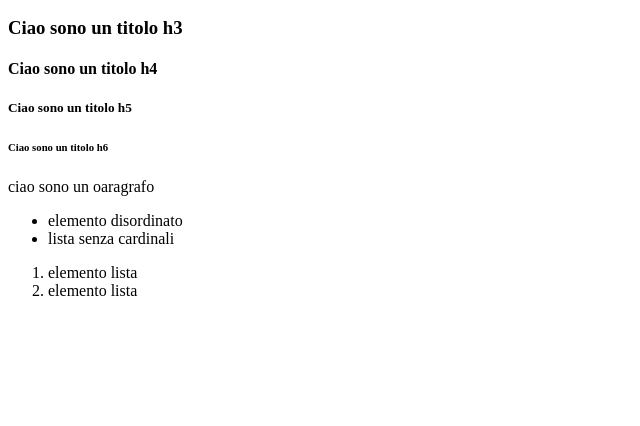
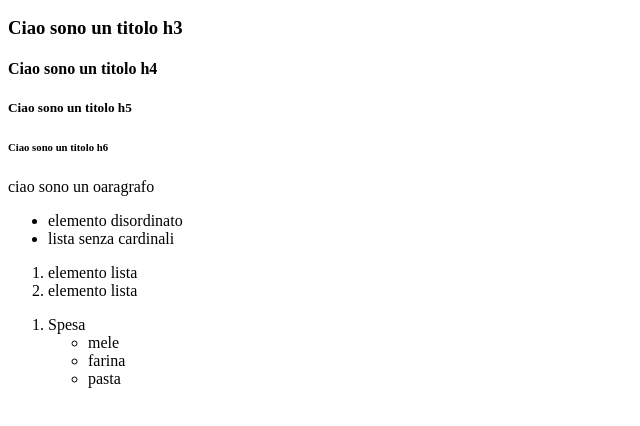
Before and after one commit to RomeoAlex/prove01102021, a plain HTML site: page index.html in a window 1280 px wide. Shown: the part 110-536 px from the top of the page, without its empty margins (0-640 px from the left). Drawn offline with Linux system fonts and the light colour scheme.

Commit message:
aggiunta commenti sezione

```diff
--- a/index.html
+++ b/index.html
@@ -14,14 +14,26 @@
     <h4>Ciao sono un titolo h4</h4>
     <h5>Ciao sono un titolo h5</h5>
     <h6>Ciao sono un titolo h6</h6>
+    <!-- esmpio paragrafo -->
     <p>ciao sono un oaragrafo</p>
+    <!-- esempio di liste -->
     <ul>
         <li>elemento disordinato</li>
         <li>lista senza cardinali</li>
     </ul>
+    <!-- ricorda il tag figlio di ul ol deve essere un li -->
     <ol>
         <li>elemento lista</li>
         <li>elemento lista</li>
     </ol>
+    <!-- posooo mettere un lista sotto un'altr lista -->
+    <ol>
+        <li>Spesa</li>
+            <ul>
+                <li>mele</li>
+                <li>farina</li>
+                <li>pasta</li>
+            </ul>
+    </ol>
 </body>
 </html>
```
